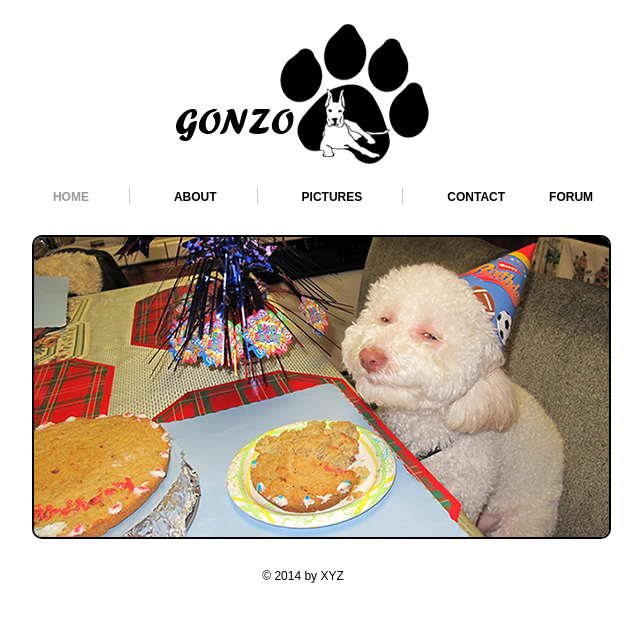
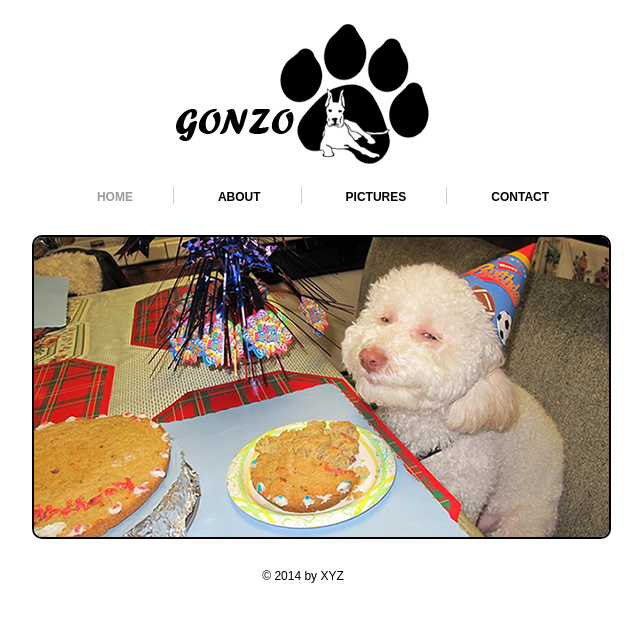
Before and after one commit to raghavendra-m089/dogsite, a plain HTML site: page index.html in a window 1280 px wide. Shown: the whole page, without its empty margins (337-979 px from the left). Drawn offline with Linux system fonts and the light colour scheme.

Commit message:
rolled back the code

```diff
--- a/index.html
+++ b/index.html
@@ -20,7 +20,7 @@
 
 	</div>
 
-<!--Header Ends-->
+<!--==========================Header Ends======================================-->
 
 <!--==============================Navigatin starts=============================-->
 
@@ -30,7 +30,6 @@
 			<li><a href="about.html">ABOUT</a></li>
 			<li><a href="picture.html">PICTURES</a></li>
 			<li class="bdr"><a class="pdg" href="contact.html">CONTACT</a></li>
-			<li class="bdr"><a class="pdg" href="about.html">FORUM</a></li>
 		</ul>
 	</div>
 <!--==============================Navigatin Ends=============================-->
```
